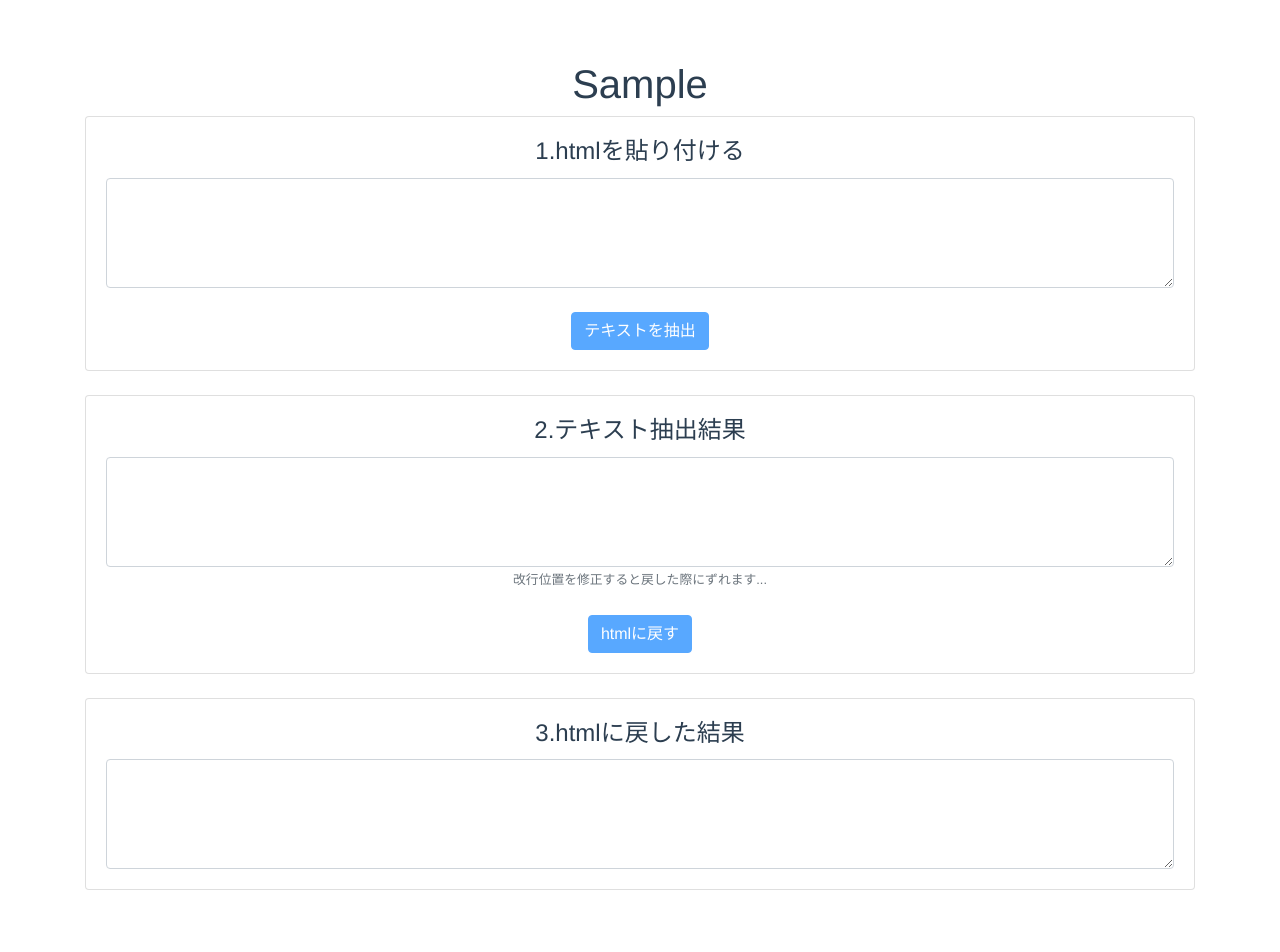
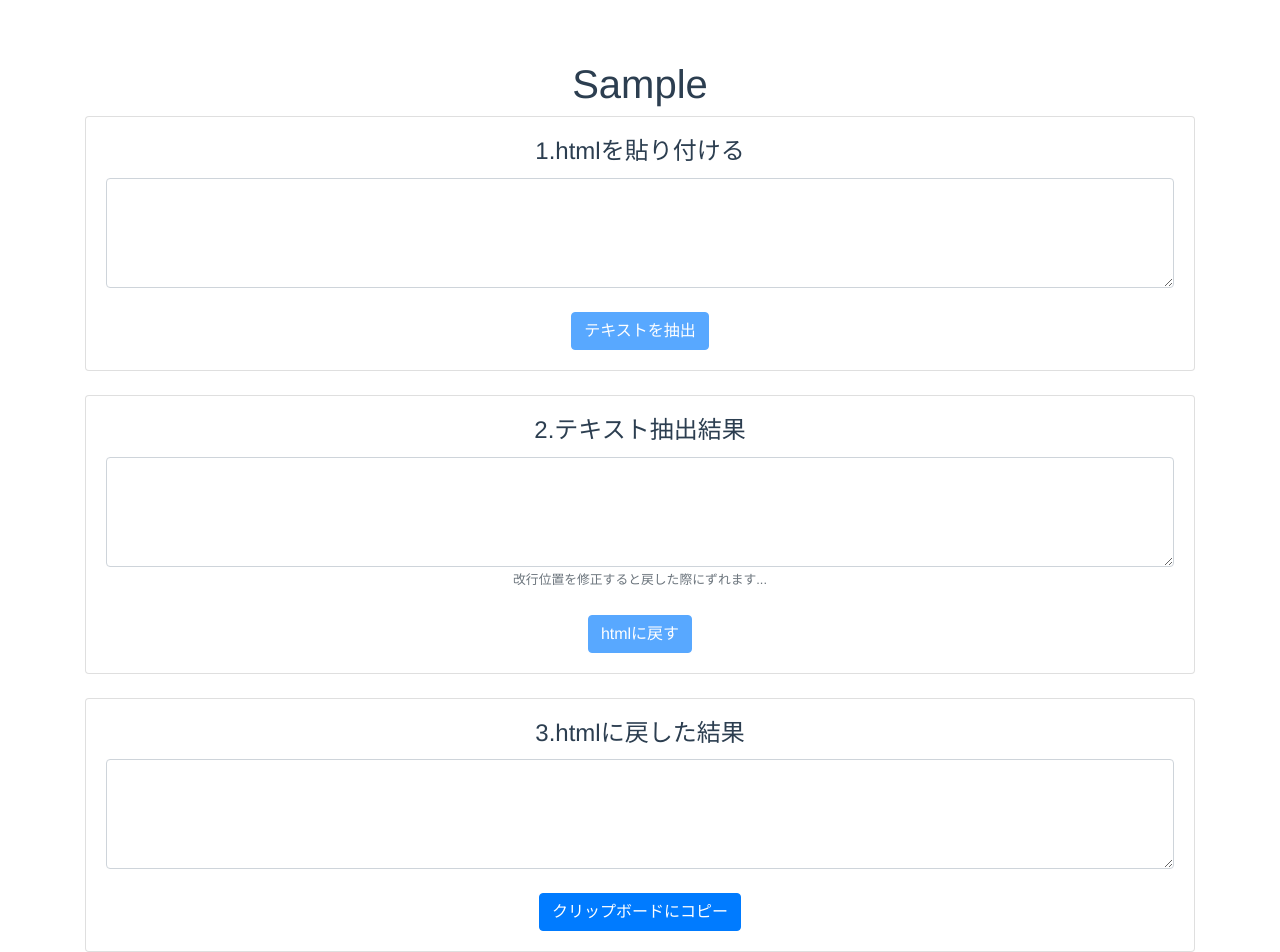
Before and after one commit to assaulter/document-parser-sample, a Vue app: page / in a window 1280 px wide. Before the commit the page ends 890 px from the top, so only its background shows below. Built offline with nearby package versions, Linux system fonts and the light colour scheme.

Commit message:
コピーできるようにした

```diff
--- a/package.json
+++ b/package.json
@@ -12,6 +12,7 @@
   "dependencies": {
     "bootstrap": "^4.3.1",
     "bootstrap-vue": "^2.0.0-rc.27",
+    "clipboard": "^2.0.4",
     "core-js": "^2.6.5",
     "vue": "^2.6.10"
   },
--- a/src/components/OutputHtml.vue
+++ b/src/components/OutputHtml.vue
@@ -5,11 +5,22 @@
       <div class="card-text">
         <textarea class="form-control" v-model="html" :rows="rows"></textarea>
       </div>
+      <div class="card-text mt-4">
+        <button type="button" class="btn btn-primary copy" :data-clipboard-text="html">クリップボードにコピー</button>
+      </div>
     </div>
   </div>
 </template>
 
 <script>
+import Clipboard from 'clipboard';
+
+const clipboard = new Clipboard('.copy');
+clipboard.on('success', function(e) {
+  alert('コピーしました');
+  e.clearSelection();
+});
+
 export default {
   name: 'OutputHtml',
   props: ['outputHtml'],
--- a/src/main.js
+++ b/src/main.js
@@ -3,6 +3,7 @@ import BootstrapVue from 'bootstrap-vue';
 import App from './App.vue';
 import 'bootstrap/dist/css/bootstrap.css';
 import 'bootstrap-vue/dist/bootstrap-vue.css';
+import Clipboard from 'clipboard';
 
 Vue.config.productionTip = false;
 Vue.use(BootstrapVue);
```
Also changed, not shown: 1 other file (tests, documents, lock files or other folders).
